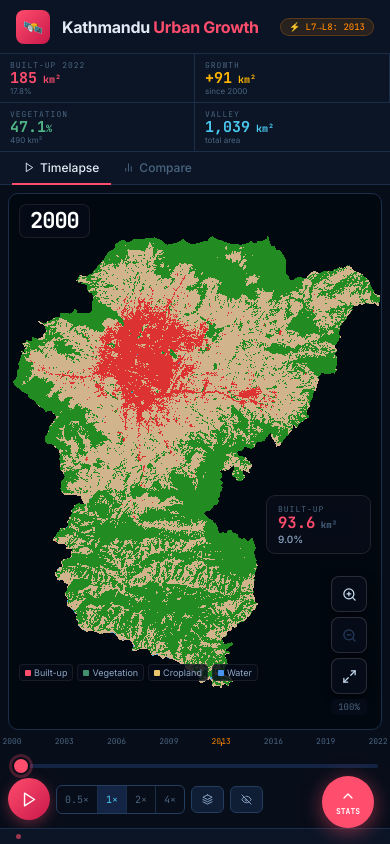
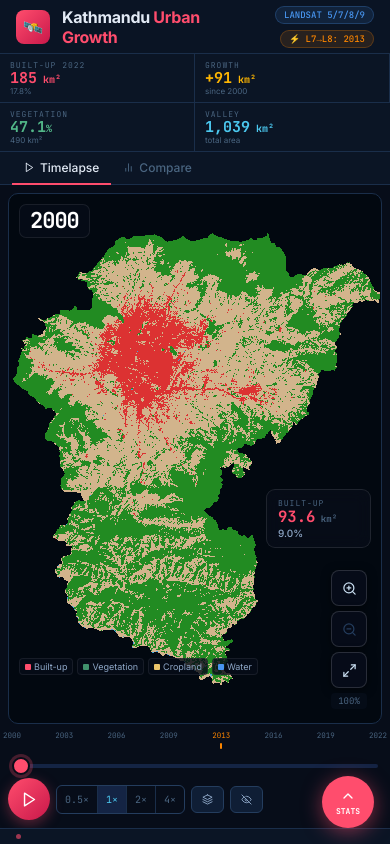
Before and after one commit to Himal-Joshi/urban-growth-lulc-kathmandu-ml, a React (Vite) app: page / in a window 390 px wide. Built offline with nearby package versions, Linux system fonts and the light colour scheme.

Commit message:
Add mobile responsive layout with bottom sheet and pinch zoom

```diff
--- a/src/App.jsx
+++ b/src/App.jsx
@@ -453,10 +453,10 @@ export default function App() {
 
         /* ── Slider ── */
         .sl-sec{padding:0 4px;flex-shrink:0;}
-        .sl-ticks{position:relative;height:14px;margin-bottom:2px;}
-        .tick{position:absolute;top:0;transform:translateX(-50%);font-size:8px;font-family:var(--mono);color:var(--text3);pointer-events:none;}
+        .sl-ticks{position:relative;height:20px;margin-bottom:2px;}
+        .tick{position:absolute;top:0;transform:translateX(-50%);font-size:7.5px;font-family:var(--mono);color:var(--text3);pointer-events:none;white-space:nowrap;}
         .tick.sensor{color:#fb8500;}
-        .tickl{position:absolute;bottom:0;left:50%;width:1px;height:4px;background:#fb8500;transform:translateX(-50%);}
+        .tickl{position:absolute;top:13px;left:50%;width:2px;height:6px;background:#fb8500;border-radius:1px;transform:translateX(-50%);}
         input[type=range]{-webkit-appearance:none;width:100%;background:transparent;cursor:pointer;}
         input[type=range]::-webkit-slider-runnable-track{height:4px;background:linear-gradient(to right,var(--accent) 0%,var(--accent) var(--fill,0%),var(--bg4) var(--fill,0%),var(--bg4) 100%);border-radius:2px;}
         input[type=range]::-webkit-slider-thumb{-webkit-appearance:none;width:18px;height:18px;border-radius:50%;background:var(--accent);margin-top:-7px;border:2px solid var(--bg);box-shadow:0 0 0 3px rgba(255,77,109,.25);}
@@ -555,7 +555,6 @@ export default function App() {
         /* ── Responsive breakpoints ── */
         @media(max-width:767px){
           .header-sub{display:none;}
-          .badge-b{display:none;}
           .sumbar{grid-template-columns:repeat(2,1fr);}
           .si:nth-child(3){border-top:1px solid var(--border);}
           .si:nth-child(4){border-top:1px solid var(--border);}
@@ -577,8 +576,8 @@ export default function App() {
             <div className="header-sub">LAND USE & LAND COVER · 2000–2022</div>
           </div>
         </div>
-        <div style={{display:"flex",gap:6,alignItems:"center"}}>
-          {!isMobile&&<span className="badge badge-b">LANDSAT 5/7/8/9</span>}
+        <div style={{display:"flex",gap:6,alignItems:"center",flexWrap:"wrap",justifyContent:"flex-end"}}>
+          <span className="badge badge-b">LANDSAT 5/7/8/9</span>
           <span className="badge badge-s">⚡ L7→L8: 2013</span>
         </div>
       </header>
@@ -680,7 +679,11 @@ export default function App() {
               </ZoomableMap>
               <div className="sl-sec">
                 <div className="sl-ticks">
-                  {years.map((y,i)=>(<div key={y} className={`tick ${y===2013?"sensor":""}`} style={{left:`${(i/(years.length-1))*100}%`}}>{(y%5===0||y===2013)?y:""}{y===2013&&<div className="tickl"/>}</div>))}
+                  {years.map((y,i)=>(
+                    <div key={y} className={`tick ${y===2013?"sensor":""}`} style={{left:`${(i/(years.length-1))*100}%`}}>
+                      {y}{y===2013&&<div className="tickl"/>}
+                    </div>
+                  ))}
                 </div>
                 <input type="range" min={0} max={years.length-1} value={yearIdx} style={{"--fill":`${(yearIdx/(years.length-1))*100}%`}} onChange={e=>{setYearIdx(+e.target.value);setPlaying(false);}}/>
               </div>
```
